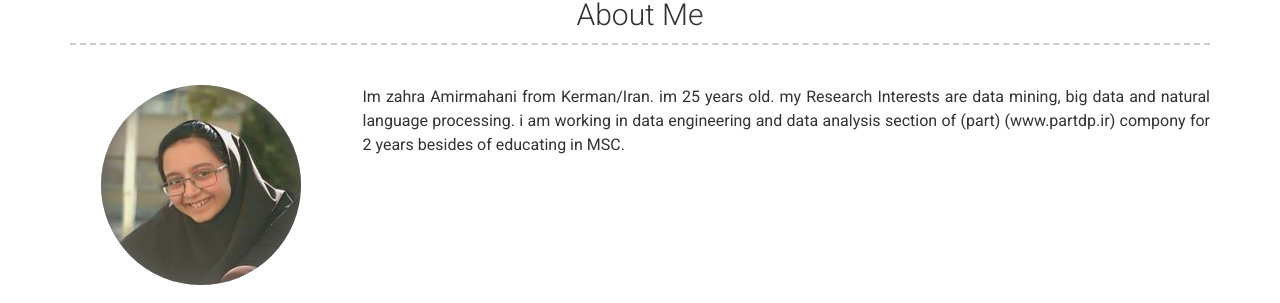
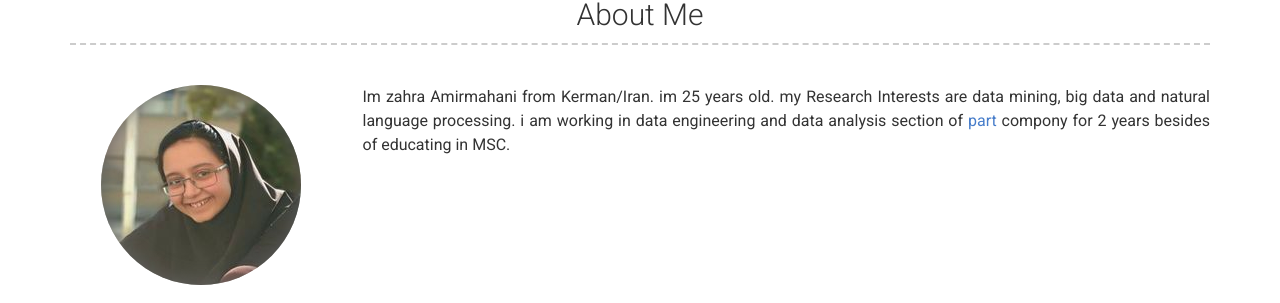
Before and after one commit to zahramahani/zahramahani.github.io, a Jekyll site: the page built from index.md, in a window 1280 px wide. Shown: the part 217-520 px from the top of the page. Built offline with Jekyll 4.4.1, drawn with Linux system fonts in a browser that asks for light colours; nearby versions of some CDN libraries.

Commit message:
Update _config.yml

```diff
--- a/_config.yml
+++ b/_config.yml
@@ -39,7 +39,7 @@ linkedin_username: zahra mahani
 # About Section
 # about_title: About Me (Use this to override about section title)
 about_profile_image: images/zahra.png
-about_content: Im zahra Amirmahani from Kerman/Iran. im 25 years old. my Research Interests are data mining, big data and natural language processing. i am working in data engineering and data analysis section of (part) (www.partdp.ir) compony for 2 years besides of educating in MSC.
+about_content: Im zahra Amirmahani from Kerman/Iran. im 25 years old. my Research Interests are data mining, big data and natural language processing. i am working in data engineering and data analysis section of <a href="www.partdp.ir"> part </a> compony for 2 years besides of educating in MSC.
 
 content:
   - title: Projects # Title for the section
```
